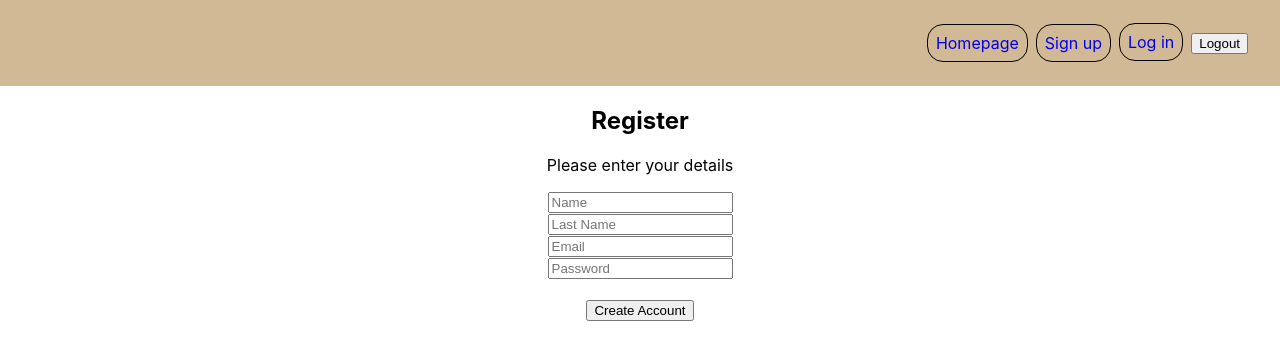
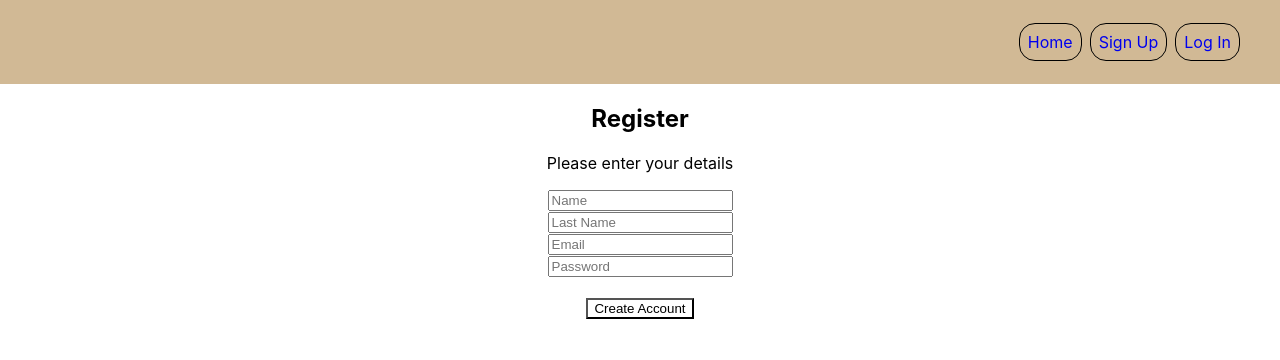
Before and after one commit to AvresCode/tdg-assess, a React (Create React App) app: page /signup in a window 1280 px wide. Shown: the top 360 px of the page. Built offline with nearby package versions, Linux system fonts and the light colour scheme.

Commit message:
Added condition to navigation login logout

```diff
--- a/src/App.css
+++ b/src/App.css
@@ -1,38 +1,3 @@
 .App {
   text-align: center;
 }
-
-.App-logo {
-  height: 40vmin;
-  pointer-events: none;
-}
-
-@media (prefers-reduced-motion: no-preference) {
-  .App-logo {
-    animation: App-logo-spin infinite 20s linear;
-  }
-}
-
-.App-header {
-  background-color: #282c34;
-  min-height: 100vh;
-  display: flex;
-  flex-direction: column;
-  align-items: center;
-  justify-content: center;
-  font-size: calc(10px + 2vmin);
-  color: white;
-}
-
-.App-link {
-  color: #61dafb;
-}
-
-@keyframes App-logo-spin {
-  from {
-    transform: rotate(0deg);
-  }
-  to {
-    transform: rotate(360deg);
-  }
-}
--- a/src/components/Navbar.css
+++ b/src/components/Navbar.css
@@ -16,3 +16,7 @@
 .nav-item:hover {
   background-color: rgb(247, 239, 239);
 }
+
+button {
+  background: none;
+}
--- a/src/components/Navbar.js
+++ b/src/components/Navbar.js
@@ -1,30 +1,38 @@
 import { Link } from "react-router-dom";
 import "./Navbar.css";
 import { logout } from "../store/user/thunks";
-import { useDispatch } from "react-redux";
+import { useDispatch, useSelector } from "react-redux";
+import { selectToken } from "../store/user/selectors";
 
 export const Navbar = () => {
   const dispatch = useDispatch();
+  const token = useSelector(selectToken);
   return (
     <div className="navbar-container">
       <div>
         {" "}
         <Link to="/" className="nav-item">
-          Homepage
+          Home
         </Link>
       </div>
       <div>
         {" "}
-        <Link to="/signup" className="nav-item">
-          Sign up
-        </Link>
-      </div>
-      <div>
-        {" "}
-        <Link to="/login" className="nav-item">
-          Log in
-        </Link>
-        <button onClick={() => dispatch(logout())}> Logout</button>
+        {token ? (
+          <button className="nav-item" onClick={() => dispatch(logout())}>
+            {" "}
+            Logout
+          </button>
+        ) : (
+          <div>
+            {" "}
+            <Link to="/signup" className="nav-item">
+              Sign Up
+            </Link>
+            <Link to="/login" className="nav-item">
+              Log In
+            </Link>{" "}
+          </div>
+        )}
       </div>
     </div>
   );
--- a/src/store/user/selectors.js
+++ b/src/store/user/selectors.js
@@ -1 +1,2 @@
 export const selectToken = (state) => state.user.token;
+export const selectuser = (state) => state.user.user;
```
